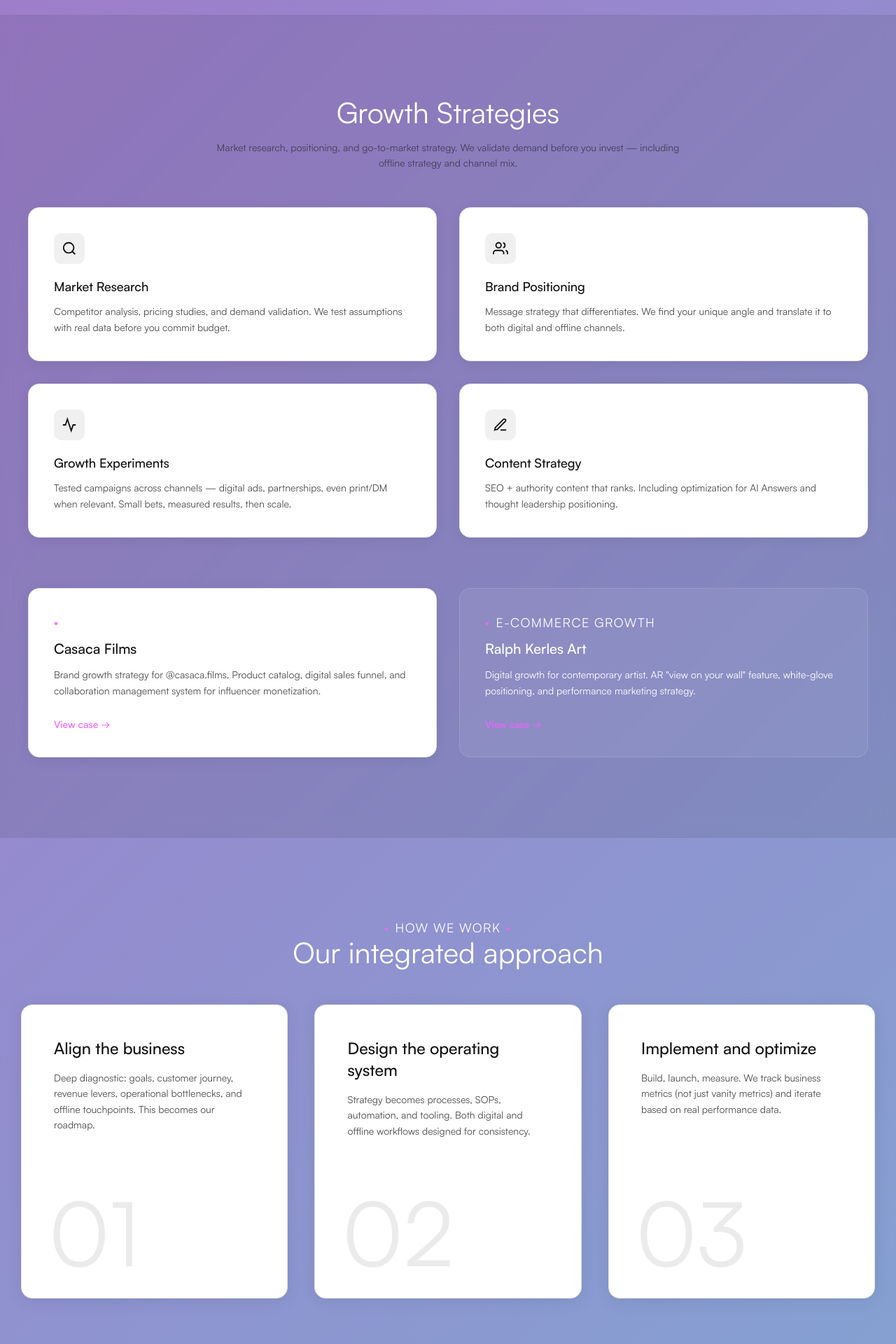
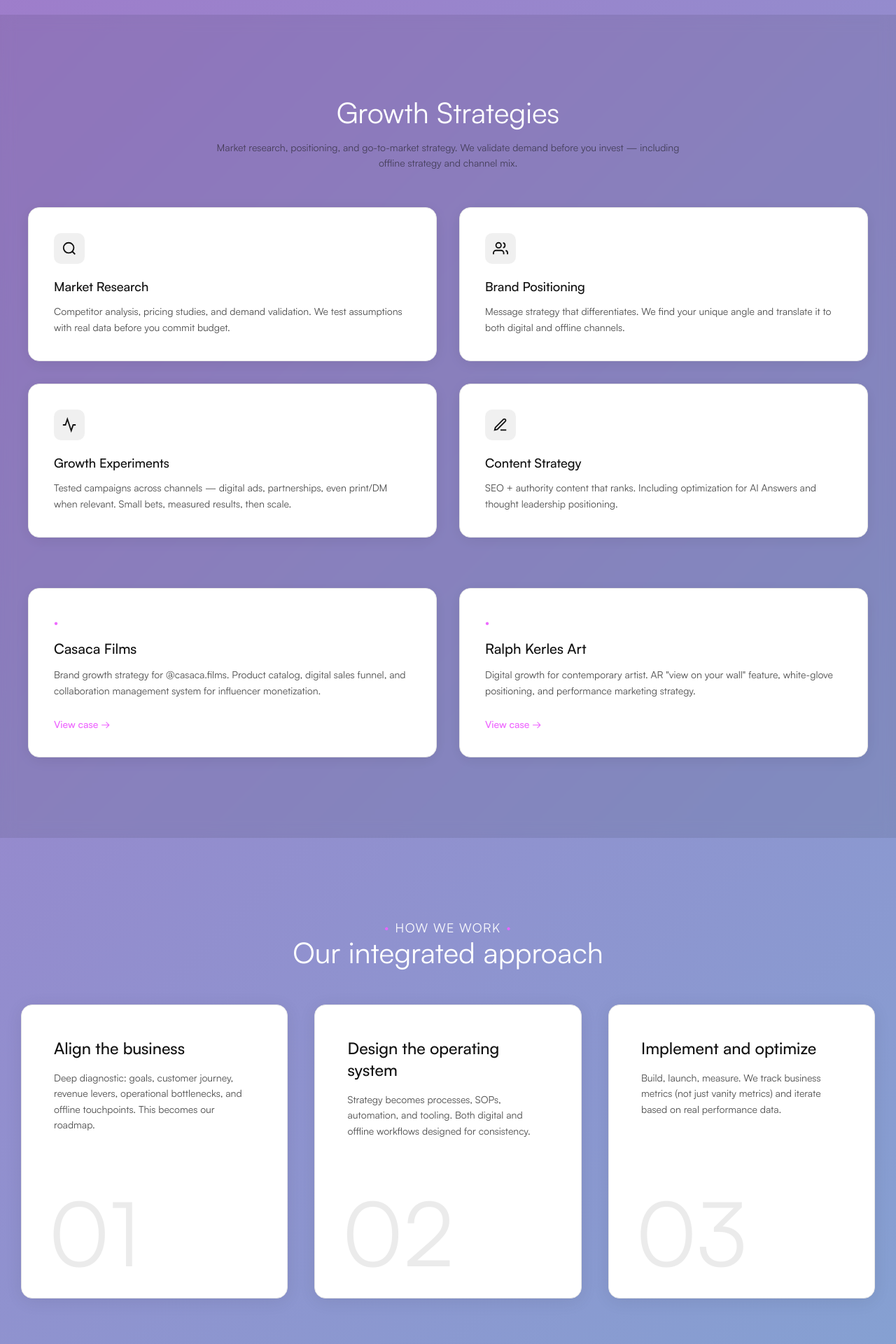
Before and after one commit to dvdsantamaria/doopux, a Jekyll site: the page built from indexb.html, in a window 1280 px wide. Shown: the part 4229-6149 px from the top of the page at 70% size. Built offline with Jekyll 4.4.1, drawn with Linux system fonts in a browser that asks for light colours.

Commit message:
Fix Casaca Films case study text color in light mode
Remove inline dark-mode-only styles and use case-study-mini class
which has proper light/dark color support

```diff
--- a/indexb.html
+++ b/indexb.html
@@ -1145,7 +1145,7 @@
           <a href="https://products.casacafilms.com/" target="_blank" rel="noopener" class="project-link">View case →</a>
         </div>
 
-        <div style="padding: clamp(28px, 3vw, 36px); background: rgba(255,255,255,.06); border: 1px solid rgba(255,255,255,.12); border-radius: 16px;">
+        <div class="case-study-mini">
           <div class="eyebrow" style="justify-content:flex-start;margin-bottom:12px;"><span class="dot">•</span> E-commerce Growth</div>
           <h3 style="font-family:Satoshi,sans-serif;font-size:20px;font-weight:500;margin:0 0 12px;">Ralph Kerles Art</h3>
           <p style="line-height:1.65;margin:0 0 16px;font-size:14px;">
```
